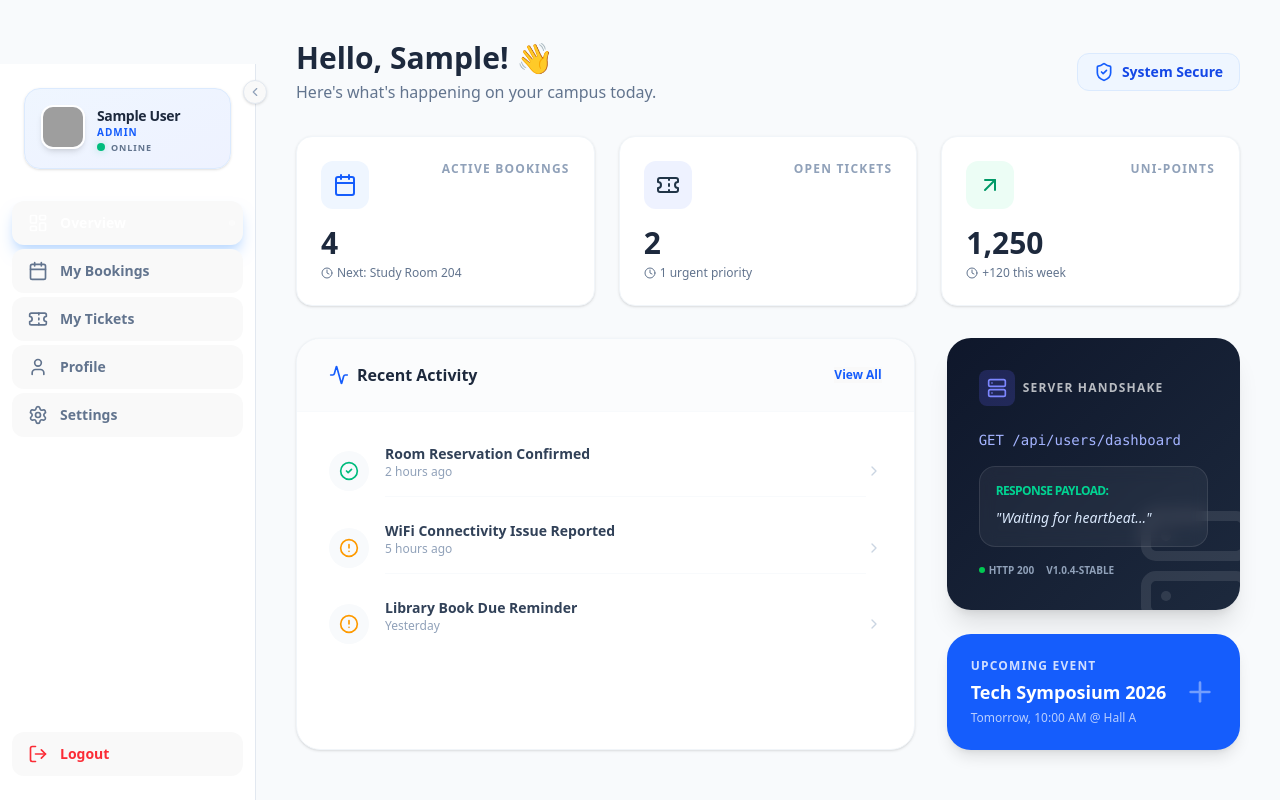
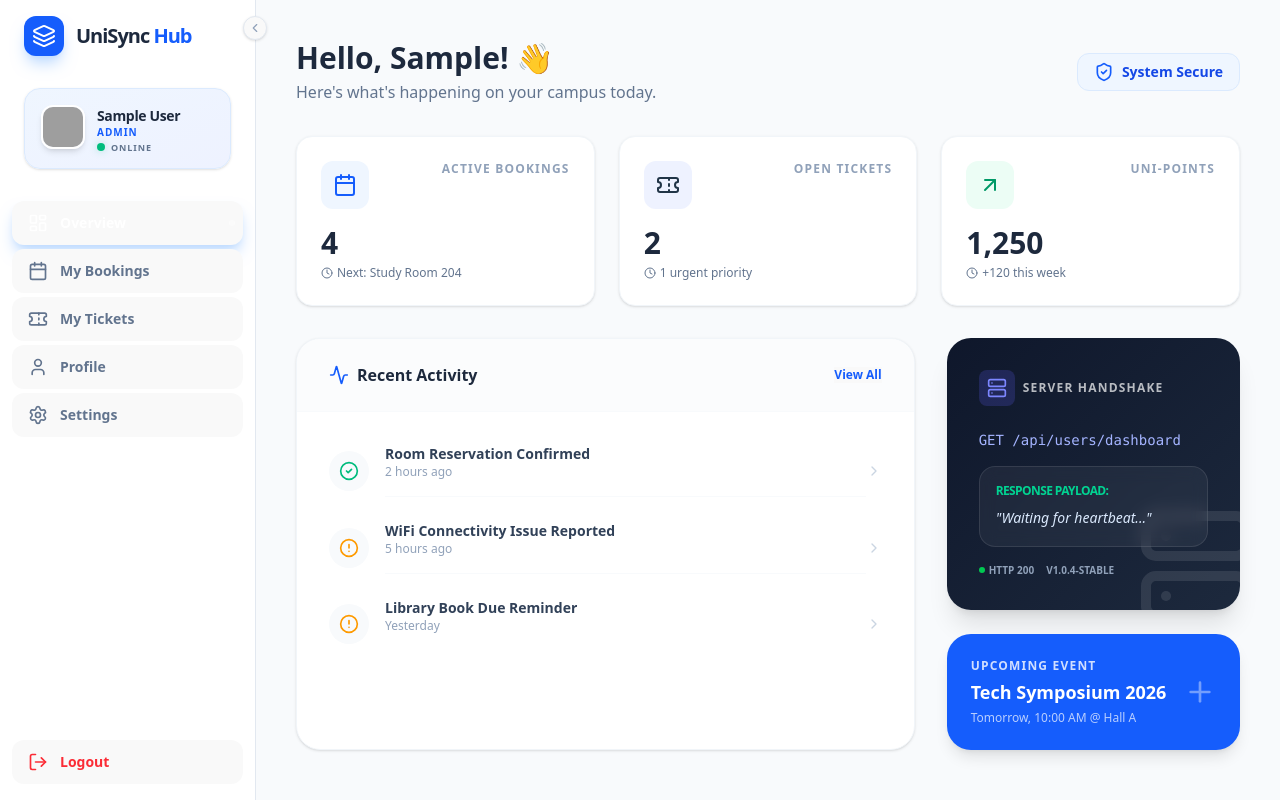
Before and after one commit to Tharakax/it3030-paf-2026-smart-campus-group95, a React app in the folder frontend/: page /dashboard in a window 1280 px wide. Built offline with nearby package versions, Linux system fonts and the light colour scheme; no server answers; sample sign-in values are in the browser's storage; grey boxes are pictures that could not be loaded; the HTML template or start-up script is replaced by a standard one.

Commit message:
fixed some visual appearences issues

```diff
--- a/frontend/src/components/Dashboard/DashboardSidebar.jsx
+++ b/frontend/src/components/Dashboard/DashboardSidebar.jsx
@@ -1,4 +1,3 @@
-import React from 'react';
 import {
     LayoutDashboard,
     User,
@@ -9,7 +8,8 @@ import {
     Menu,
     X,
     ChevronLeft,
-    ChevronRight
+    ChevronRight,
+    Layers
 } from 'lucide-react';
 
 const DashboardSidebar = ({ activeTab, setActiveTab, user, handleLogout, isCollapsed, setIsCollapsed }) => {
@@ -23,10 +23,22 @@ const DashboardSidebar = ({ activeTab, setActiveTab, user, handleLogout, isColla
 
     return (
         <aside
-            className={`fixed left-0 top-16 bottom-0 z-40 bg-white border-r border-slate-200 transition-all duration-300 ease-in-out ${isCollapsed ? 'w-20' : 'w-64'
+            className={`fixed left-0 top-0 bottom-0 z-40 bg-white border-r border-slate-200 transition-all duration-300 ease-in-out ${isCollapsed ? 'w-20' : 'w-64'
                 } hidden md:block`}
         >
-            <div className="flex flex-col h-full py-6">
+            <div className="flex flex-col h-full py-4">
+                {/* Branding Section */}
+                <div className={`px-6 mb-8 flex items-center ${isCollapsed ? 'justify-center' : 'space-x-3'}`}>
+                    <div className="w-10 h-10 bg-blue-600 rounded-xl flex items-center justify-center shadow-lg shadow-blue-200 shrink-0">
+                        <Layers className="text-white w-6 h-6" />
+                    </div>
+                    {!isCollapsed && (
+                        <span className="text-xl font-black text-slate-800 tracking-tighter">
+                            UniSync <span className="text-blue-600">Hub</span>
+                        </span>
+                    )}
+                </div>
+
                 {/* Collapse Toggle */}
                 <button
                     onClick={() => setIsCollapsed(!isCollapsed)}
--- a/frontend/src/pages/Dashboard.jsx
+++ b/frontend/src/pages/Dashboard.jsx
@@ -38,7 +38,7 @@ const Dashboard = () => {
     };
 
     return (
-        <div className="flex min-h-[calc(100vh-64px)] bg-[#f8fafc]">
+        <div className="flex min-h-screen bg-[#f8fafc]">
             {/* Sidebar */}
             <DashboardSidebar
                 activeTab={activeTab}
```
